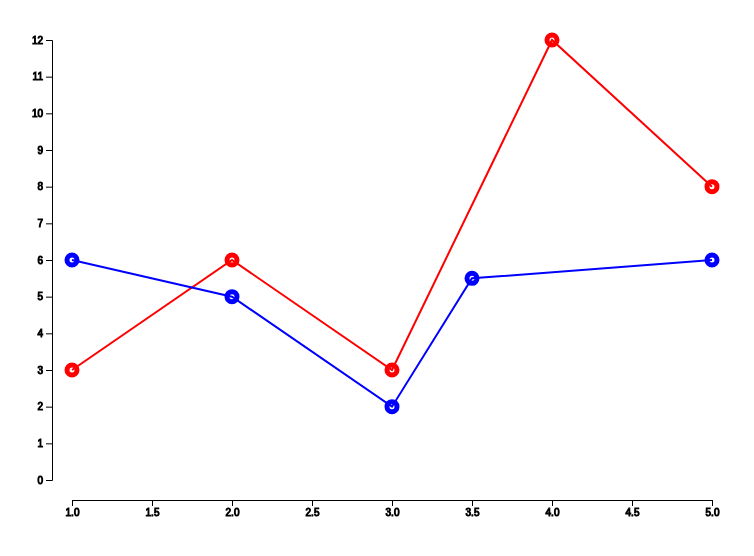
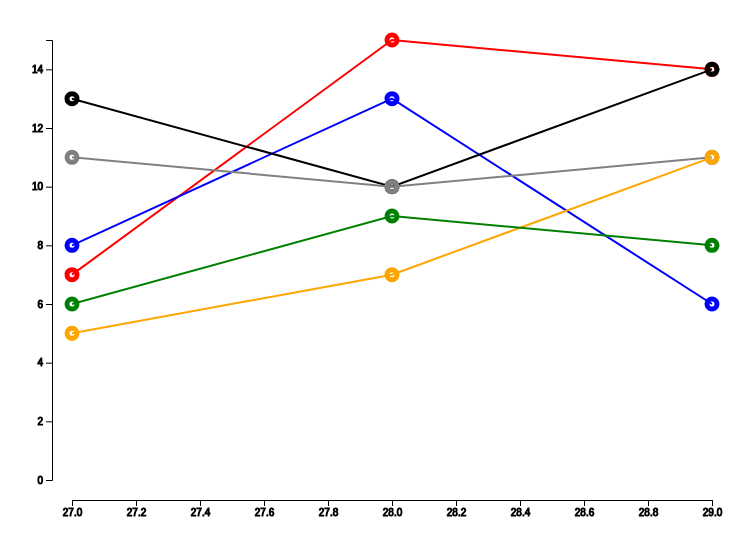
Before and after one commit to radoslav-zdravkovic-bc/graph-test-line, a React (Create React App) app: page / in a window 1280 px wide. Shown: the top 556 px of the page, without its empty margins (258-1012 px from the left). Built offline with nearby package versions, Linux system fonts and the light colour scheme.

Commit message:
Update App.js

```diff
--- a/src/App.js
+++ b/src/App.js
@@ -1,64 +1,27 @@
 import React, {Component} from 'react';
 import BarChart from './components/BarChart';
-import logo from './logo.svg';
 import './App.css';
+
 
 class App extends Component {
 
-  state = {
-    // data: [12, 5, 6, 6, 9, 10, 15, 22, 18, 6, 9],
-  //   data: [
-  //     {
-  //       "coordinates": [
-  //         {a: 1, b: 3},
-  //         {a: 2, b: 6},
-  //         {a: 3, b: 2},
-  //         {a: 4, b: 12},
-  //         {a: 5, b: 8}
-  //       ],
-  //       "color": "red"
-  //     },{
-  //       "coordinates": [
-  //         {a: 1, b: 6},
-  //         {a: 2, b: 5},
-  //         {a: 3, b: 2},
-  //         {a: 4, b: 4},
-  //         {a: 5, b: 6}
-  //       ],
-  //       "color": "blue"
-  //     }
-  //   ],
-  //   width: 700,
-  //   height: 500,
-  //   id: 'root'
-  // }
+  constructor(){
+    super();
+    const data = require('./components/data.json');
+    //this.state = data;
 
-  data: [
-      {
-        "coordinates": [
-          {a: 1, b: 3},
-          {a: 2, b: 6},
-          {a: 3, b: 3},
-          {a: 4, b: 12},
-          {a: 5, b: 8}
-        ],
-        "color": "red",
-        "name": "Radoslav"
-      },{
-        "coordinates": [
-          {a: 1, b: 6},
-          {a: 2, b: 5},
-          {a: 3, b: 2},
-          {a: 3.5, b: 5.5},
-          {a: 5, b: 6}
-        ],
-        "color": "blue",
-        "name": "Toni"
-      }
-    ],
-    width: 700,
-    height: 500,
-    id: 'root'
+    // filter data, show last 10 data
+    let tempdata = data;
+    const keepEl = 3
+    tempdata.data.forEach(d => {
+      let length = d.coordinates.length;
+      d.coordinates = d.coordinates.filter(el => el.a >= length-keepEl)
+    });
+    //console.log(this.state.data, tempdata)
+
+    this.state = tempdata;
+
+
   }
 
   render() {
```
